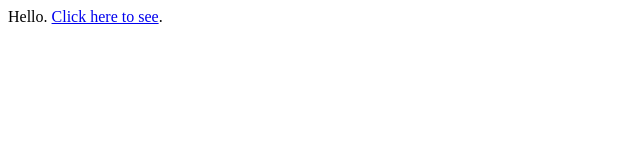
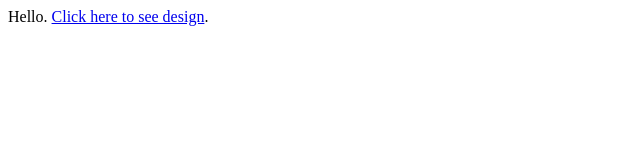
Before and after one commit to AchillesBoketo/LotteryHome-Nov22, a plain HTML site: page index.html in a window 1280 px wide. Shown: the full height of the page, 0-640 px from the left. Drawn offline with Linux system fonts and the light colour scheme.

Commit message:
Update index.html

```diff
--- a/index.html
+++ b/index.html
@@ -1,2 +1,2 @@
 Hello.
-<a href="https://github.com/AchillesBoketo/LotteryHome-Nov22/blob/bc541d7d8c9a9f264ebe40ef2362bd4474f07974/HP_54321_1.html">Click here to see</a>.
+<a href="https://github.com/AchillesBoketo/LotteryHome-Nov22/blob/bc541d7d8c9a9f264ebe40ef2362bd4474f07974/HP_54321_1.html">Click here to see design</a>.
```
